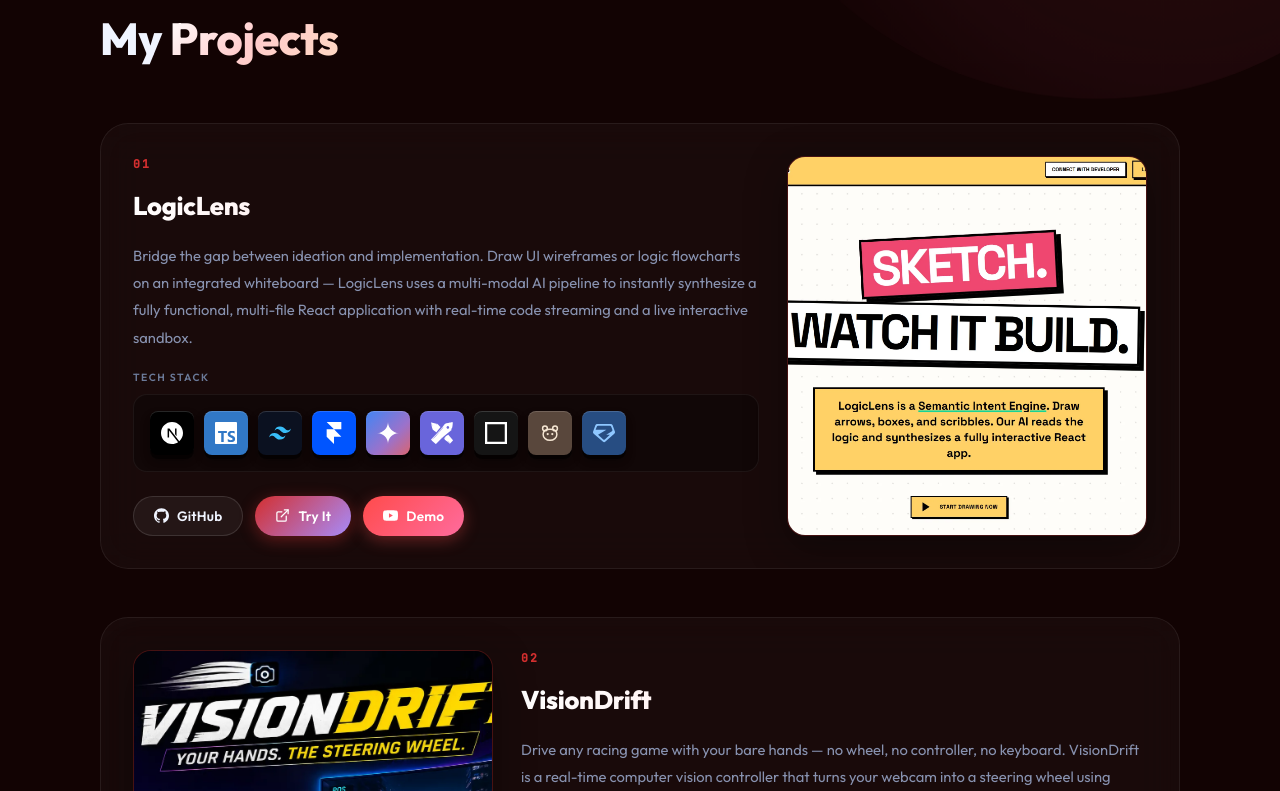
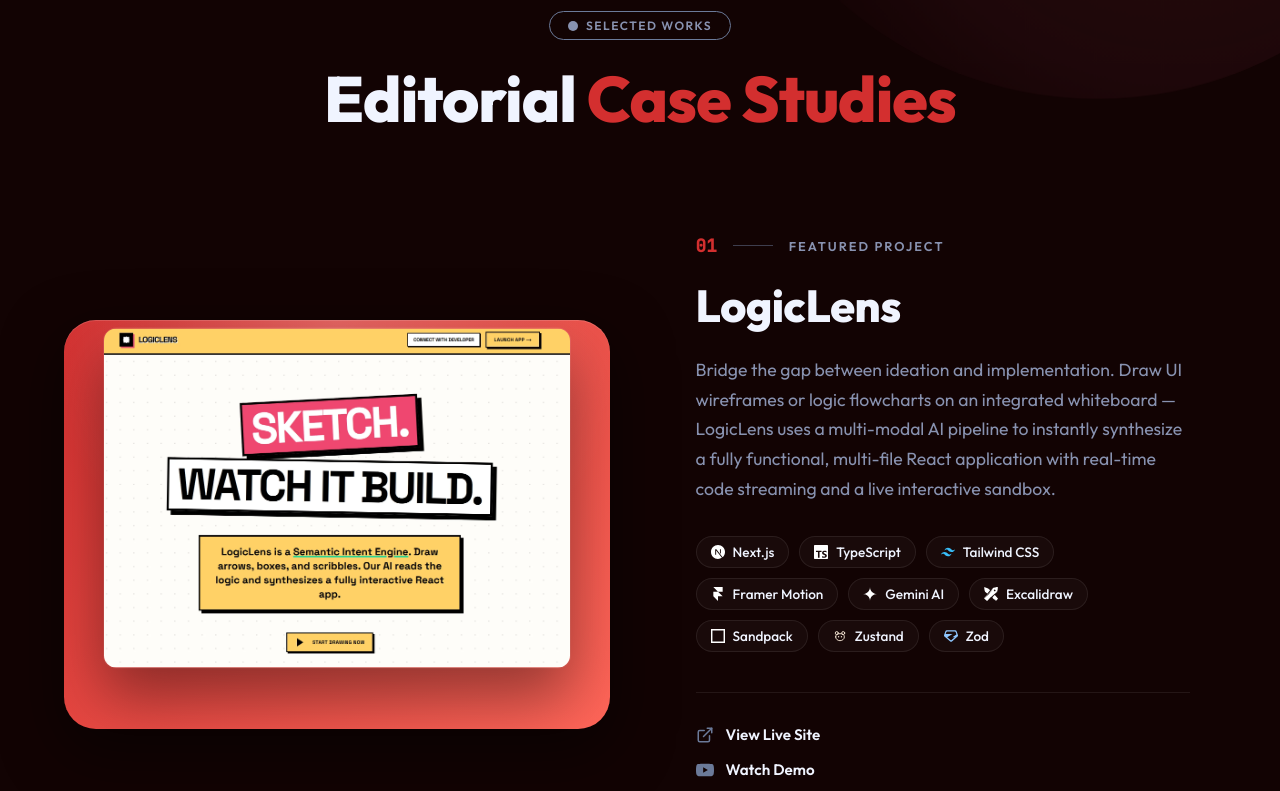
Before and after one commit to hmcommits/portfolio, a React (Vite) app: page / in a window 1280 px wide. Shown: the part 909-1700 px from the top of the page. Built offline with nearby package versions, Linux system fonts and the light colour scheme.

Commit message:
feat: Completely redesign projects section into an editorial case-study layout with vibrant mockup panels and scroll parallax

```diff
--- a/src/components/Projects.jsx
+++ b/src/components/Projects.jsx
@@ -1,14 +1,12 @@
-import { useState, useCallback } from 'react'
-import { motion } from 'framer-motion'
+import { motion, useScroll, useTransform } from 'framer-motion'
+import { useRef } from 'react'
 import { PROJECTS } from '../data/projects'
 import { TECH_ICONS, BrandIcon } from '../data/icons'
-import Lightbox from './Lightbox'
 import styles from './Projects.module.css'
 
 /* ── SVG icons for action buttons ── */
 const GithubIcon = () => <BrandIcon name="github" />
 const DemoIcon = () => <BrandIcon name="youtube" />
-
 const LiveIcon = () => (
   <svg viewBox="0 0 24 24" fill="none" stroke="currentColor" strokeWidth="2" strokeLinecap="round" strokeLinejoin="round">
     <path d="M18 13v6a2 2 0 0 1-2 2H5a2 2 0 0 1-2-2V8a2 2 0 0 1 2-2h6" />
@@ -17,67 +15,98 @@
   </svg>
 )
 
-/* ── Single keyboard key ── */
-function TechKey({ techKey }) {
+/* ── Minimal metadata pills (replacing keyboard keys) ── */
+function TechPill({ techKey }) {
   const tech = TECH_ICONS[techKey]
-  if (!tech) return <div className={`${styles.key} ${styles.textKey}`}>{techKey}</div>
+  if (!tech) return <span className={styles.pill}>{techKey}</span>
   return (
-    <div className={styles.keyWrap}>
-      <motion.div
-        className={styles.key}
-        style={{ background: tech.bg, color: tech.color }}
-        data-label={tech.label}
-        whileTap={{ y: 4 }}
-      >
-        <span className={styles.keyIcon}>{tech.svg}</span>
-      </motion.div>
-      <span className={styles.keyLabel}>{tech.label}</span>
-    </div>
+    <span className={styles.pill}>
+      <span className={styles.pillIcon} style={{ color: tech.color }}>{tech.svg}</span>
+      {tech.label}
+    </span>
   )
 }
 
-/* ── Action button — stops click from bubbling to the card anchor ── */
-function ActionBtn({ href, Icon, label, variant }) {
-  const cls = {
-    github: styles.btnGithub,
-    live:   styles.btnLive,
-    demo:   styles.btnDemo,
-  }[variant]
-
+function ActionLink({ href, Icon, label }) {
   return (
-    <motion.a
-      href={href}
-      target="_blank"
-      rel="noopener noreferrer"
-      className={`${styles.actionBtn} ${cls}`}
-      whileHover={{ scale: 1.04, y: -2 }}
-      whileTap={{ scale: 0.97 }}
-      onClick={(e) => e.stopPropagation()}
-    >
+    <a href={href} target="_blank" rel="noopener noreferrer" className={styles.actionLink} onClick={(e) => e.stopPropagation()}>
       <Icon />
-      {label}
-    </motion.a>
+      <span>{label}</span>
+      <svg className={styles.arrow} viewBox="0 0 24 24" fill="none" stroke="currentColor" strokeWidth="2"><path d="M5 12h14M12 5l7 7-7 7"/></svg>
+    </a>
   )
 }
 
-/* ── Card animation variants ── */
-const cardVariants = {
-  hidden: { opacity: 0, y: 40 },
-  show:   { opacity: 1, y: 0, transition: { duration: 0.6, ease: [0.22, 1, 0.36, 1] } },
+/* ── Individual Project Editorial Block ── */
+function ProjectBlock({ project, index }) {
+  const cardHref = project.live || project.demo || project.github || '#'
+  const isReversed = index % 2 !== 0
+
+  // Parallax ref for the image panel
+  const blockRef = useRef(null)
+  const { scrollYProgress } = useScroll({ target: blockRef, offset: ["start end", "end start"] })
+  const y = useTransform(scrollYProgress, [0, 1], [40, -40])
+
+  // Random vibrant gradient for the mockup panel background
+  const gradients = [
+    'linear-gradient(135deg, #d32f2f 0%, #ff6659 100%)',
+    'linear-gradient(135deg, #ff4081 0%, #ff6b9d 100%)',
+    'linear-gradient(135deg, #ffd166 0%, #ff9e00 100%)',
+    'linear-gradient(135deg, #6c63ff 0%, #00d4ff 100%)', // keep one blue/purple for variety
+  ]
+  const panelGradient = gradients[index % gradients.length]
+
+  return (
+    <a href={cardHref} target="_blank" rel="noopener noreferrer" className={`${styles.projectBlock} ${isReversed ? styles.reversed : ''}`} ref={blockRef}>
+
+      {/* Visual Panel (Sticky-like behavior achieved via parallax and height) */}
+      <div className={styles.visualColumn}>
+        <div className={styles.mockupContainer} style={{ background: panelGradient }}>
+          <div className={styles.mockupGlow} />
+          <motion.img
+            style={{ y }}
+            src={project.image}
+            alt={project.title}
+            className={styles.mockupImage}
+            loading="lazy"
+          />
+        </div>
+      </div>
+
+      {/* Editorial Content */}
+      <div className={styles.contentColumn}>
+        <div className={styles.metaRow}>
+          <span className={styles.projectNumber}>{(index + 1).toString().padStart(2, '0')}</span>
+          <div className={styles.divider} />
+          <span className={styles.projectCategory}>Featured Project</span>
+        </div>
+
+        <h3 className={styles.projectTitle}>{project.title}</h3>
+        <p className={styles.projectDesc}>{project.description}</p>
+
+        <div className={styles.pillContainer}>
+          {project.techKeys.map((k) => (
+            <TechPill key={k} techKey={k} />
+          ))}
+        </div>
+
+        <div className={styles.actionLinks}>
+          {project.live && <ActionLink href={project.live} Icon={LiveIcon} label="View Live Site" />}
+          {project.demo && <ActionLink href={project.demo} Icon={DemoIcon} label="Watch Demo" />}
+          {project.github && <ActionLink href={project.github} Icon={GithubIcon} label="Source Code" />}
+        </div>
+      </div>
+
+    </a>
+  )
 }
 
 /* ══════════════════════════════════════════════
    Main Projects component
    ══════════════════════════════════════════════ */
 export default function Projects() {
-  const [lightbox, setLightbox] = useState(null)
-  const openLightbox = useCallback((src, alt) => setLightbox({ src, alt }), [])
-  const closeLightbox = useCallback(() => setLightbox(null), [])
-
   return (
     <section className={styles.section} id="projects">
-      <Lightbox item={lightbox} onClose={closeLightbox} />
-
       {/* Header */}
       <motion.div
         className={styles.sectionHeader}
@@ -90,83 +119,19 @@
           <svg width="10" height="10" viewBox="0 0 10 10" fill="currentColor">
             <circle cx="5" cy="5" r="5" />
           </svg>
-          Featured Work
+          Selected Works
         </div>
         <h2 className={styles.sectionTitle}>
-          My{' '}
-          <span className={styles.sectionTitleGrad}>Projects</span>
+          Editorial <span className={styles.sectionTitleGrad}>Case Studies</span>
         </h2>
       </motion.div>
 
-      {/* Project cards — entire card navigates to live → demo → github */}
-      {PROJECTS.map((project, i) => {
-        const cardHref = project.live || project.demo || project.github || '#'
-
-        return (
-          <motion.a
-            key={project.id}
-            href={cardHref}
-            target="_blank"
-            rel="noopener noreferrer"
-            className={`${styles.projectCard} ${i % 2 === 1 ? styles.reverse : ''}`}
-            variants={cardVariants}
-            initial="hidden"
-            whileInView="show"
-            viewport={{ once: true, amount: 0.15 }}
-            transition={{ delay: i * 0.08 }}
-            aria-label={`Open ${project.title}`}
-          >
-            {/* ── Text panel ── */}
-            <div className={styles.left}>
-              <span className={styles.projectNumber}>
-                {String(i + 1).padStart(2, '0')}
-              </span>
-
-              <h3 className={styles.projectTitle}>{project.title}</h3>
-
-              <p className={styles.projectDesc}>{project.description}</p>
-
-              {/* Tech stack keyboard */}
-              <div>
-                <p className={styles.keyboardLabel}>Tech Stack</p>
-                <div className={styles.keyboard} role="list" aria-label="Tech stack">
-                  {project.techKeys.map((k) => (
-                    <TechKey key={k} techKey={k} />
-                  ))}
-                </div>
-              </div>
-
-              {/* Buttons — e.stopPropagation so they don't trigger the card anchor */}
-              <div className={styles.actions}>
-                {project.github && (
-                  <ActionBtn href={project.github} Icon={GithubIcon} label="GitHub" variant="github" />
-                )}
-                {project.live && (
-                  <ActionBtn href={project.live} Icon={LiveIcon} label="Try It" variant="live" />
-                )}
-                {project.demo && (
-                  <ActionBtn href={project.demo} Icon={DemoIcon} label="Demo" variant="demo" />
-                )}
-              </div>
-            </div>
-
-            {/* ── Image panel ── */}
-            <div className={styles.right}>
-              <div className={styles.imageWrapper}>
-                <img
-                  src={project.image}
-                  alt={`${project.title} screenshot`}
-                  className={styles.projectImage}
-                  width={project.imageWidth}
-                  height={project.imageHeight}
-                  loading="lazy"
-                  decoding="async"
-                />
-              </div>
-            </div>
-          </motion.a>
-        )
-      })}
+      {/* Project Stack */}
+      <div className={styles.projectStack}>
+        {PROJECTS.map((project, i) => (
+          <ProjectBlock key={project.id} project={project} index={i} />
+        ))}
+      </div>
     </section>
   )
 }
--- a/src/components/Projects.module.css
+++ b/src/components/Projects.module.css
@@ -1,402 +1,276 @@
 /* ══════════════════════════════════════════════════
-   Projects Section  — Projects.module.css
+   Projects Section — Editorial / Case Study Layout
    ══════════════════════════════════════════════════ */
 
-/* ── Section wrapper ── */
 .section {
   position: relative;
   z-index: 10;
-  padding: 80px 100px 80px 100px;
+  padding: 120px 5vw; /* Wider padding for editorial feel */
   min-height: 100vh;
 }
 
 .sectionHeader {
-  margin-bottom: 60px;
+  margin-bottom: 100px;
+  text-align: center;
+  display: flex;
+  flex-direction: column;
+  align-items: center;
 }
 
 .sectionTag {
   display: inline-flex;
   align-items: center;
   gap: 8px;
-  background: rgba(211, 47, 47, 0.1);
-  border: 1px solid rgba(211, 47, 47, 0.28);
+  background: transparent;
+  border: 1px solid var(--text-muted);
   border-radius: 100px;
-  padding: 5px 16px;
+  padding: 6px 18px;
   font-size: 0.75rem;
   font-weight: 600;
-  color: var(--accent-secondary);
-  letter-spacing: 0.8px;
+  color: var(--text-secondary);
+  letter-spacing: 1.5px;
   text-transform: uppercase;
-  margin-bottom: 16px;
+  margin-bottom: 24px;
 }
 
 .sectionTitle {
-  font-size: clamp(2rem, 3.5vw, 3.2rem);
+  font-size: clamp(2.5rem, 5vw, 4.5rem);
   font-weight: 800;
-  letter-spacing: -0.5px;
+  letter-spacing: -1px;
   line-height: 1.1;
+  font-family: var(--font-main);
 }
 
 .sectionTitleGrad {
-  background: linear-gradient(135deg, #ffffff 0%, #ffcccc 50%, #ffd8c2 100%);
-  -webkit-background-clip: text;
-  -webkit-text-fill-color: transparent;
-  background-clip: text;
+  color: var(--accent-primary);
 }
 
-/* ── Project card (now an anchor — whole card is clickable) ── */
-.projectCard {
+/* ── Stack Container ── */
+.projectStack {
+  display: flex;
+  flex-direction: column;
+  gap: 160px; /* Massive vertical spacing for storytelling */
+}
+
+/* ── Individual Project Block ── */
+.projectBlock {
   display: grid;
-  grid-template-columns: 1fr 360px;
-  gap: 28px;
-  margin-bottom: 48px;
-  border-radius: 28px;
-  padding: 32px;
-  background: rgba(255, 255, 255, 0.03);
-  border: 1px solid rgba(255, 255, 255, 0.07);
-  backdrop-filter: blur(20px);
-  transition: border-color 0.3s ease, box-shadow 0.3s ease, transform 0.3s ease;
+  grid-template-columns: 1fr 1fr;
+  gap: 60px;
+  align-items: center;
+  text-decoration: none;
+  color: inherit;
+  group: true; /* For nested hover effects */
+}
+
+.reversed {
+  grid-template-columns: 1fr 1fr;
+}
+.reversed .visualColumn { order: 2; }
+.reversed .contentColumn { order: 1; }
+
+/* ── Visual Column (Left) ── */
+.visualColumn {
+  position: relative;
+  width: 100%;
+  aspect-ratio: 4 / 3;
+}
+
+.mockupContainer {
+  width: 100%;
+  height: 100%;
+  border-radius: 32px; /* Large rounded panels */
   position: relative;
   overflow: hidden;
-  text-decoration: none;
-  color: inherit;
-  cursor: pointer;
-}
-.projectCard::before {
-  content: '';
-  position: absolute;
-  top: 0; left: 0; right: 0;
-  height: 1px;
-  background: linear-gradient(90deg, transparent, rgba(211, 47, 47, 0.5), rgba(255, 102, 89, 0.5), transparent);
-  opacity: 0;
-  transition: opacity 0.3s ease;
-}
-.projectCard:hover::before { opacity: 1; }
-.projectCard:hover {
-  border-color: rgba(211, 47, 47, 0.25);
-  box-shadow: 0 24px 64px rgba(0, 0, 0, 0.45), 0 0 44px rgba(211, 47, 47, 0.1);
-  transform: translateY(-4px);
+  display: flex;
+  align-items: center;
+  justify-content: center;
+  padding: 40px;
+  box-shadow: 0 20px 60px rgba(0, 0, 0, 0.5), inset 0 1px 0 rgba(255, 255, 255, 0.15);
+  transition: transform 0.5s cubic-bezier(0.2, 0.8, 0.2, 1);
 }
 
-/* Alternate image side on desktop for visual rhythm */
-.reverse {
-  grid-template-columns: 360px 1fr;
+.projectBlock:hover .mockupContainer {
+  transform: scale(0.98);
 }
-.reverse .left { order: 2; }
-.reverse .right { order: 1; }
 
-/* ── Left panel ── */
-.left {
+.mockupGlow {
+  position: absolute;
+  inset: 0;
+  background: radial-gradient(circle at 50% 0%, rgba(255,255,255,0.2) 0%, transparent 60%);
+  pointer-events: none;
+}
+
+.mockupImage {
+  width: 100%;
+  height: auto;
+  border-radius: 12px;
+  box-shadow: 0 30px 60px rgba(0, 0, 0, 0.4), 0 0 0 1px rgba(255, 255, 255, 0.1);
+  /* Transform handled by framer-motion parallax */
+  transition: filter 0.4s ease;
+}
+
+.projectBlock:hover .mockupImage {
+  filter: brightness(1.1);
+}
+
+/* ── Content Column (Right) ── */
+.contentColumn {
   display: flex;
   flex-direction: column;
-  gap: 20px;
+  padding: 0 2vw;
+}
+
+.metaRow {
+  display: flex;
+  align-items: center;
+  gap: 16px;
+  margin-bottom: 24px;
 }
 
 .projectNumber {
-  font-size: 0.72rem;
+  font-size: 1.1rem;
   font-weight: 700;
-  letter-spacing: 2px;
   color: var(--accent-primary);
-  text-transform: uppercase;
   font-family: var(--font-mono);
 }
 
+.divider {
+  height: 1px;
+  width: 40px;
+  background: var(--text-muted);
+  opacity: 0.5;
+}
+
+.projectCategory {
+  font-size: 0.8rem;
+  text-transform: uppercase;
+  letter-spacing: 2px;
+  color: var(--text-secondary);
+  font-weight: 600;
+}
+
 .projectTitle {
-  font-size: clamp(1.5rem, 2vw, 2rem);
+  font-size: clamp(2rem, 3.5vw, 3rem);
   font-weight: 800;
-  letter-spacing: -0.3px;
-  background: linear-gradient(135deg, #fff 0%, #ffcccc 100%);
-  -webkit-background-clip: text;
-  -webkit-text-fill-color: transparent;
-  background-clip: text;
-  line-height: 1.2;
+  line-height: 1.1;
+  margin-bottom: 24px;
+  letter-spacing: -0.5px;
+}
+
+.projectBlock:hover .projectTitle {
+  color: var(--accent-primary);
+  transition: color 0.3s ease;
 }
 
 .projectDesc {
-  font-size: 0.92rem;
-  line-height: 1.85;
+  font-size: 1.1rem;
+  line-height: 1.7;
   color: var(--text-secondary);
-  flex: 1;
+  margin-bottom: 32px;
 }
 
-/* ── Keyboard tech stack ── */
-.keyboardLabel {
-  font-size: 0.65rem;
-  font-weight: 600;
-  text-transform: uppercase;
-  letter-spacing: 1.5px;
-  color: var(--text-muted);
-  margin-bottom: 10px;
-}
-
-.keyboard {
+/* ── Metadata Pills ── */
+.pillContainer {
   display: flex;
   flex-wrap: wrap;
   gap: 10px;
-  padding: 16px;
-  background: rgba(0, 0, 0, 0.3);
-  border-radius: 14px;
-  border: 1px solid rgba(255, 255, 255, 0.06);
+  margin-bottom: 40px;
 }
 
-/* ── Individual key ── */
-.keyWrap {
-  display: flex;
-  flex-direction: column;
+.pill {
+  display: inline-flex;
   align-items: center;
-  gap: 5px;
-  max-width: 64px;
+  gap: 8px;
+  padding: 6px 14px;
+  background: rgba(255, 255, 255, 0.03);
+  border: 1px solid rgba(255, 255, 255, 0.08);
+  border-radius: 100px;
+  font-size: 0.85rem;
+  color: var(--text-primary);
+  font-weight: 500;
+  transition: background 0.3s ease, border-color 0.3s ease;
 }
 
-.keyLabel {
-  display: none;
-  font-size: 0.56rem;
-  font-weight: 600;
-  color: var(--text-muted);
-  font-family: var(--font-mono);
-  text-align: center;
-  line-height: 1.25;
-  letter-spacing: 0.2px;
+.projectBlock:hover .pill {
+  background: rgba(255, 255, 255, 0.06);
+  border-color: rgba(255, 255, 255, 0.15);
 }
 
-.key {
-  position: relative;
+.pillIcon {
   display: flex;
   align-items: center;
   justify-content: center;
-  width: 44px;
-  height: 44px;
-  border-radius: 8px;
-  cursor: pointer;
-  transition: transform 0.12s cubic-bezier(0.34, 1.56, 0.64, 1), box-shadow 0.12s ease;
-  /* 3D depth layers */
-  box-shadow:
-    0 4px 0 0 rgba(0, 0, 0, 0.5),
-    0 6px 10px rgba(0, 0, 0, 0.4),
-    inset 0 1px 0 rgba(255, 255, 255, 0.15);
-  transform: translateY(0);
-  user-select: none;
+  width: 14px;
+  height: 14px;
 }
 
-.textKey {
-  width: auto;
-  padding: 0 14px;
-  font-size: 0.8rem;
-  font-weight: 700;
-  font-family: var(--font-mono);
-  background: rgba(255, 255, 255, 0.08);
-  color: var(--text-primary);
-}
-.textKey::after,
-.textKey::before {
-  display: none !important;
+/* ── Action Links (Micro-details) ── */
+.actionLinks {
+  display: flex;
+  flex-direction: column;
+  gap: 16px;
+  border-top: 1px solid rgba(255, 255, 255, 0.08);
+  padding-top: 32px;
 }
 
-/* Tooltip on hover */
-.key::after {
-  content: attr(data-label);
-  position: absolute;
-  bottom: calc(100% + 10px);
-  left: 50%;
-  transform: translateX(-50%) translateY(4px);
-  background: rgba(10, 14, 28, 0.95);
-  color: #e2e8f0;
-  font-size: 0.62rem;
+.actionLink {
+  display: flex;
+  align-items: center;
+  gap: 12px;
+  color: var(--text-primary);
+  font-size: 0.95rem;
   font-weight: 600;
-  font-family: var(--font-mono);
-  white-space: nowrap;
-  padding: 4px 9px;
-  border-radius: 6px;
-  border: 1px solid rgba(211, 47, 47, 0.35);
-  letter-spacing: 0.4px;
-  opacity: 0;
-  pointer-events: none;
-  transition: opacity 0.15s ease, transform 0.15s ease;
-  z-index: 50;
-}
-/* Tooltip arrow */
-.key::before {
-  content: '';
-  position: absolute;
-  bottom: calc(100% + 5px);
-  left: 50%;
-  transform: translateX(-50%) translateY(4px);
-  border: 5px solid transparent;
-  border-top-color: rgba(211, 47, 47, 0.35);
-  opacity: 0;
-  pointer-events: none;
-  transition: opacity 0.15s ease, transform 0.15s ease;
-  z-index: 50;
+  text-decoration: none;
+  width: max-content;
+  position: relative;
+  transition: color 0.3s ease;
 }
 
-.key:hover::after,
-.key:hover::before {
-  opacity: 1;
-  transform: translateX(-50%) translateY(0);
+.actionLink svg {
+  width: 18px;
+  height: 18px;
+  color: var(--text-muted);
+  transition: color 0.3s ease;
 }
 
-/* Pressed state */
-.key:hover {
-  transform: translateY(3px);
-  box-shadow:
-    0 1px 0 0 rgba(0, 0, 0, 0.5),
-    0 2px 4px rgba(0, 0, 0, 0.4),
-    inset 0 1px 0 rgba(255, 255, 255, 0.1);
-}
-.key:active {
-  transform: translateY(4px);
-  box-shadow:
-    0 0px 0 0 rgba(0, 0, 0, 0.5),
-    inset 0 2px 4px rgba(0, 0, 0, 0.3);
+.actionLink .arrow {
+  width: 16px;
+  height: 16px;
+  opacity: 0;
+  transform: translateX(-10px);
+  transition: all 0.3s cubic-bezier(0.2, 0.8, 0.2, 1);
+  color: var(--accent-primary);
 }
 
-.keyIcon {
-  width: 22px;
-  height: 22px;
-  flex-shrink: 0;
-  pointer-events: none;
+.actionLink:hover {
+  color: var(--accent-primary);
 }
 
-/* ── Action buttons ── */
-.actions {
-  display: flex;
-  gap: 12px;
-  flex-wrap: wrap;
-  margin-top: 4px;
+.actionLink:hover svg {
+  color: var(--accent-primary);
 }
 
-.actionBtn {
-  display: inline-flex;
-  align-items: center;
-  gap: 8px;
-  padding: 10px 20px;
-  border-radius: 100px;
-  font-family: var(--font-main);
-  font-size: 0.85rem;
-  font-weight: 600;
-  text-decoration: none;
-  cursor: pointer;
-  border: none;
-  letter-spacing: 0.2px;
-  transition: all 0.25s cubic-bezier(0.34, 1.56, 0.64, 1);
-}
-.actionBtn svg { width: 15px; height: 15px; flex-shrink: 0; }
-
-.btnGithub {
-  background: rgba(255, 255, 255, 0.05);
-  color: var(--text-primary);
-  border: 1px solid rgba(255, 255, 255, 0.12);
-}
-.btnGithub:hover {
-  background: rgba(255, 255, 255, 0.1);
-  border-color: rgba(255, 255, 255, 0.3);
-  transform: translateY(-2px) scale(1.03);
-  box-shadow: 0 6px 20px rgba(0, 0, 0, 0.25);
+.actionLink:hover .arrow {
+  opacity: 1;
+  transform: translateX(0);
 }
 
-.btnLive {
-  background: linear-gradient(135deg, var(--accent-primary), #a78bfa);
-  color: #fff;
-  box-shadow: 0 4px 16px rgba(211, 47, 47, 0.4);
-}
-.btnLive:hover {
-  transform: translateY(-2px) scale(1.03);
-  box-shadow: 0 8px 28px rgba(211, 47, 47, 0.55);
-}
-
-.btnDemo {
-  background: linear-gradient(135deg, #ff4b4b, #ff6b9d);
-  color: #fff;
-  box-shadow: 0 4px 16px rgba(255, 75, 75, 0.35);
-}
-.btnDemo:hover {
-  transform: translateY(-2px) scale(1.03);
-  box-shadow: 0 8px 24px rgba(255, 75, 75, 0.5);
-}
-
-.btnDisabled {
-  background: rgba(255, 255, 255, 0.03);
-  color: var(--text-muted);
-  border: 1px solid rgba(255, 255, 255, 0.06);
-  cursor: not-allowed;
-  opacity: 0.5;
-}
-
-/* ── Right panel — project image ── */
-.right {
-  display: flex;
-  align-items: stretch;
-}
-
-.imageWrapper {
-  width: 100%;
-  border-radius: 18px;
-  overflow: hidden;
-  background: rgba(211, 47, 47, 0.08);
-  border: 1px solid rgba(211, 47, 47, 0.18);
-  box-shadow: 0 12px 40px rgba(0, 0, 0, 0.4);
-  position: relative;
-  aspect-ratio: 4 / 3;
-  padding: 0;
-  cursor: zoom-in;
-  display: block;
-  font: inherit;
-  transition: border-color 0.3s ease;
-}
-.imageWrapper:hover { border-color: rgba(255, 102, 89, 0.35); }
-
-.projectImage {
-  width: 100%;
-  height: 100%;
-  object-fit: cover;
-  object-position: top center;
-  display: block;
-  transition: transform 0.4s ease;
-}
-.imageWrapper:hover .projectImage { transform: scale(1.03); }
-
-.imagePlaceholder {
-  display: flex;
-  align-items: center;
-  justify-content: center;
-  width: 100%;
-  height: 100%;
-  color: var(--text-muted);
-  font-size: 0.8rem;
-}
-
-/* Tooltips only make sense on hover-capable devices */
-@media (hover: none) {
-  .key::after, .key::before { display: none; }
-}
-
-/* ── Responsive ── */
+/* ── Responsive Design ── */
 @media (max-width: 1100px) {
-  .section { padding: 64px 40px; }
-  .projectCard, .reverse {
+  .projectBlock, .reversed {
     grid-template-columns: 1fr;
+    gap: 40px;
   }
-  /* image first on touch layouts — visual hook before the text */
-  .right { order: 0; }
-  .left { order: 1; }
-  /* show key labels where tooltips can't work */
-  .keyLabel { display: block; }
-  .keyboard { gap: 12px; }
+  .reversed .visualColumn { order: 0; }
+  .reversed .contentColumn { order: 1; }
+  .contentColumn { padding: 0; }
 }
 
 @media (max-width: 768px) {
-  .section { padding: 56px 24px; }
-  .projectCard { padding: 24px; gap: 20px; margin-bottom: 32px; }
-  .actions { flex-wrap: wrap; gap: 10px; }
-  .actionBtn { flex: 1 1 auto; justify-content: center; min-width: 120px; }
+  .section { padding: 80px 24px; }
+  .projectStack { gap: 100px; }
+  .mockupContainer { padding: 20px; border-radius: 20px; }
+  .projectTitle { font-size: 2rem; }
+  .projectDesc { font-size: 1rem; }
 }
-
-@media (max-width: 640px) {
-  .section { padding: 48px 16px; }
-  .projectCard { padding: 20px 16px; border-radius: 20px; }
-  .key { width: 42px; height: 42px; }
-  .keyIcon { width: 20px; height: 20px; }
-  .actionBtn { min-height: 44px; padding: 10px 16px; font-size: 0.85rem; }
-  .actions { flex-direction: column; }
-  .actionBtn { width: 100%; justify-content: center; }
-}
```
